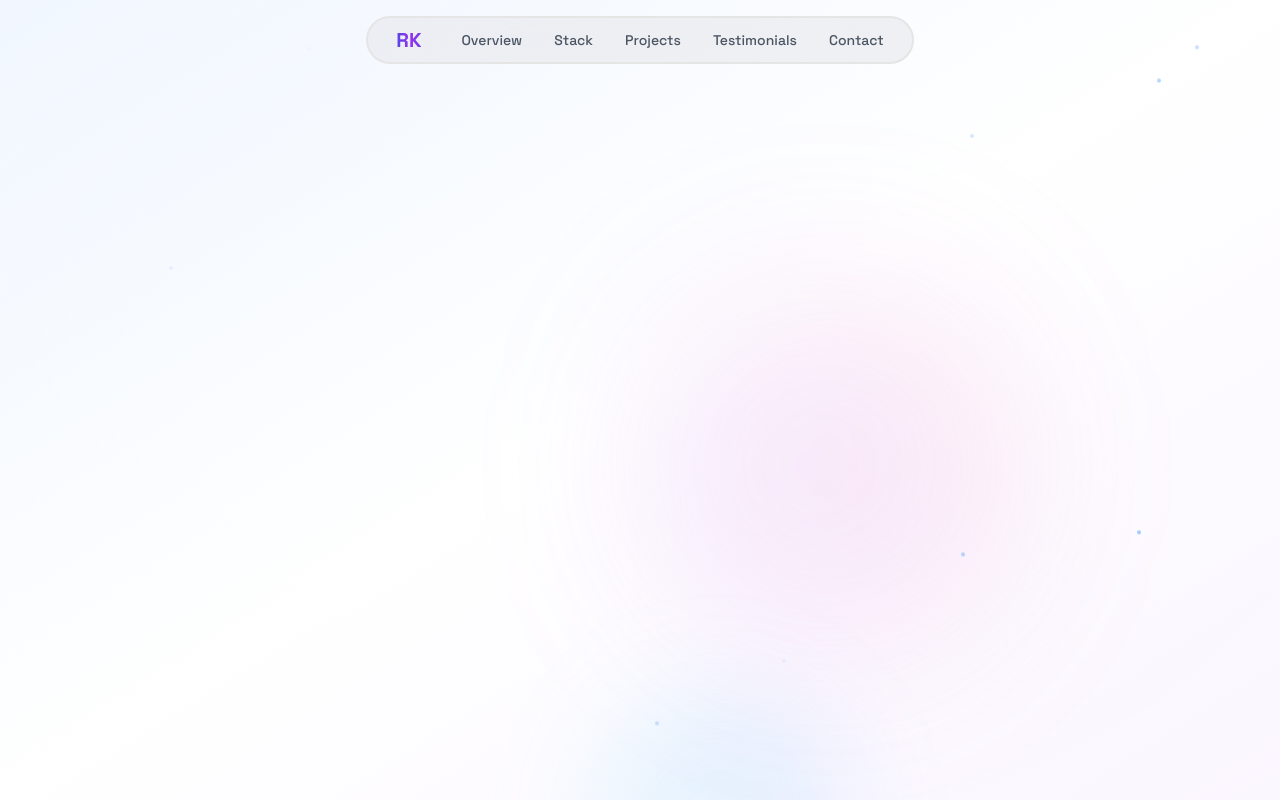
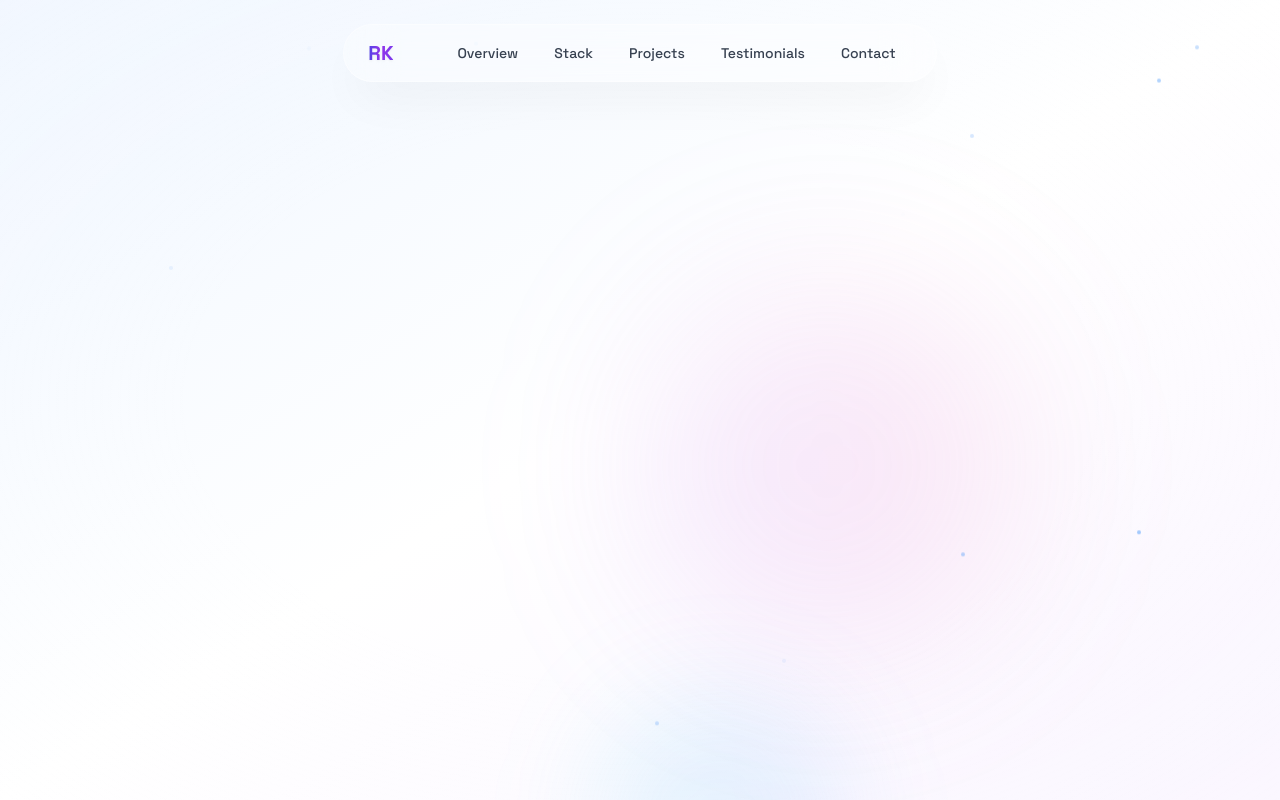
Before and after one commit to ritikkumar27/portfolio_v2, a Next.js app: page / in a window 1280 px wide. Built offline with nearby package versions, Linux system fonts and the light colour scheme.

Commit message:
added navbar v2 with overview, stack, projects, testimonials, contact

```diff
--- a/src/components/portfolio/Navigation.tsx
+++ b/src/components/portfolio/Navigation.tsx
@@ -1,36 +1,65 @@
 "use client";
+import { motion } from "framer-motion";
+import { useState } from "react";
 
-import { motion } from "framer-motion";
+const navItems = ["Overview", "Stack", "Projects", "Testimonials", "Contact"];
 
 export default function Navigation() {
+  const [hoveredIndex, setHoveredIndex] = useState<number | null>(null);
 
   return (
-    <nav className="fixed top-0 md:top-4 w-full z-50 ">
-      <div className="md:max-w-fit md:border-2 md:rounded-full mx-auto px-7 py-2 bg-zinc-200/50 dark:bg-slate-900/50 backdrop-blur-3xl">
-        <div className="flex justify-between items-center gap-10">
+    <nav className="fixed top-0 md:top-6 w-full z-50 flex justify-center px-4 pointer-events-none">
+
+      <div className="pointer-events-auto relative group">
+        {/*Ambient Glow*/}
+        <div className="absolute -inset-0.5 bg-gradient-to-r from-indigo-500/30 to-purple-600/30 rounded-full blur-md opacity-0 group-hover:opacity-100 transition duration-700"></div>
+
+        {/*Glass Container */}
+        <div className="relative flex items-center justify-between gap-12 px-6 py-2.5 bg-white/30 dark:bg-black/20 backdrop-blur-xl border border-white/40 dark:border-white/10 shadow-2xl shadow-black/5 dark:shadow-black/20 rounded-full">
+
+          {/* Logo */}
           <motion.div
             initial={{ opacity: 0, x: -20 }}
             animate={{ opacity: 1, x: 0 }}
-            className="text-xl font-bold bg-gradient-to-r from-indigo-600 via-purple-600 to-violet-600 dark:from-indigo-400 dark:via-purple-400 dark:to-violet-400 bg-clip-text text-transparent"
+            className="text-xl font-bold bg-gradient-to-r from-indigo-600 via-purple-600 to-violet-600 dark:from-indigo-400 dark:via-purple-400 dark:to-violet-400 bg-clip-text text-transparent drop-shadow-sm"
           >
             RK
           </motion.div>
-          <div className="flex items-center space-x-8">
-            <div className="hidden md:flex items-center space-x-8">
-              {["Overview", "Stack", "Projects", "Testimonials", "Contact"].map((item, index) => (
+
+          {/*Links */}
+          <div className="hidden md:flex items-center space-x-1">
+            {navItems.map((item, index) => (
+              <div
+                key={item}
+                className="relative"
+                onMouseEnter={() => setHoveredIndex(index)}
+                onMouseLeave={() => setHoveredIndex(null)}
+              >
+                {/* Sliding Hover Pill */}
+                {hoveredIndex === index && (
+                  <motion.span
+                    layoutId="navHover"
+                    className="absolute inset-0 bg-black/5 dark:bg-white/10 rounded-full -z-10"
+                    initial={{ opacity: 0 }}
+                    animate={{ opacity: 1 }}
+                    exit={{ opacity: 0 }}
+                    transition={{ type: "spring", stiffness: 300, damping: 30 }}
+                  />
+                )}
+
                 <motion.a
-                  key={item}
                   href={`#${item.toLowerCase()}`}
                   initial={{ opacity: 0, y: -20 }}
                   animate={{ opacity: 1, y: 0 }}
                   transition={{ delay: index * 0.1 }}
-                  className="text-gray-600 hover:text-gray-900 dark:text-gray-300 dark:hover:text-white transition-colors duration-300 text-sm font-medium"
+                  className="block px-4 py-2 text-sm font-medium text-gray-700 dark:text-gray-300 hover:text-black dark:hover:text-white transition-colors duration-300"
                 >
                   {item}
                 </motion.a>
-              ))}
-            </div>
+              </div>
+            ))}
           </div>
+
         </div>
       </div>
     </nav>
```
